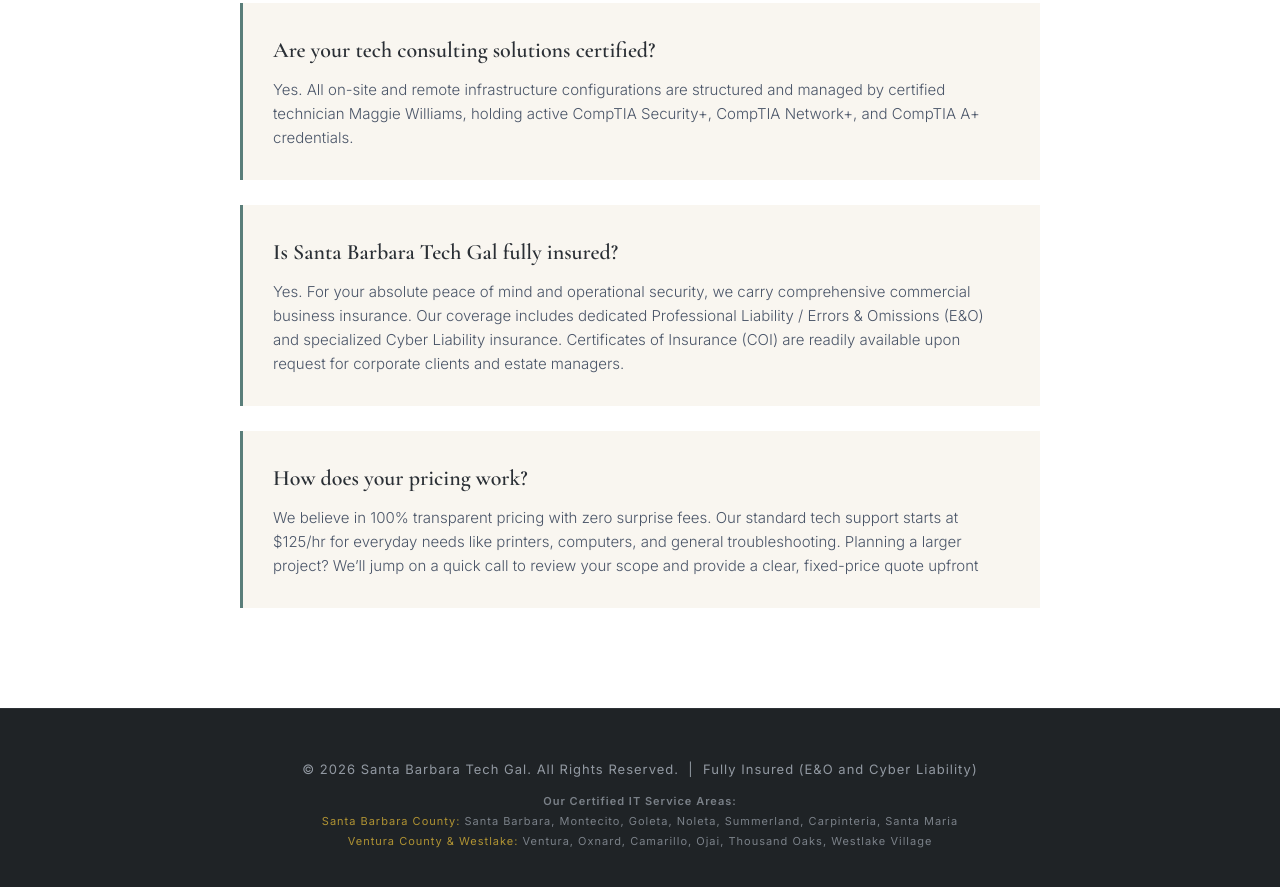
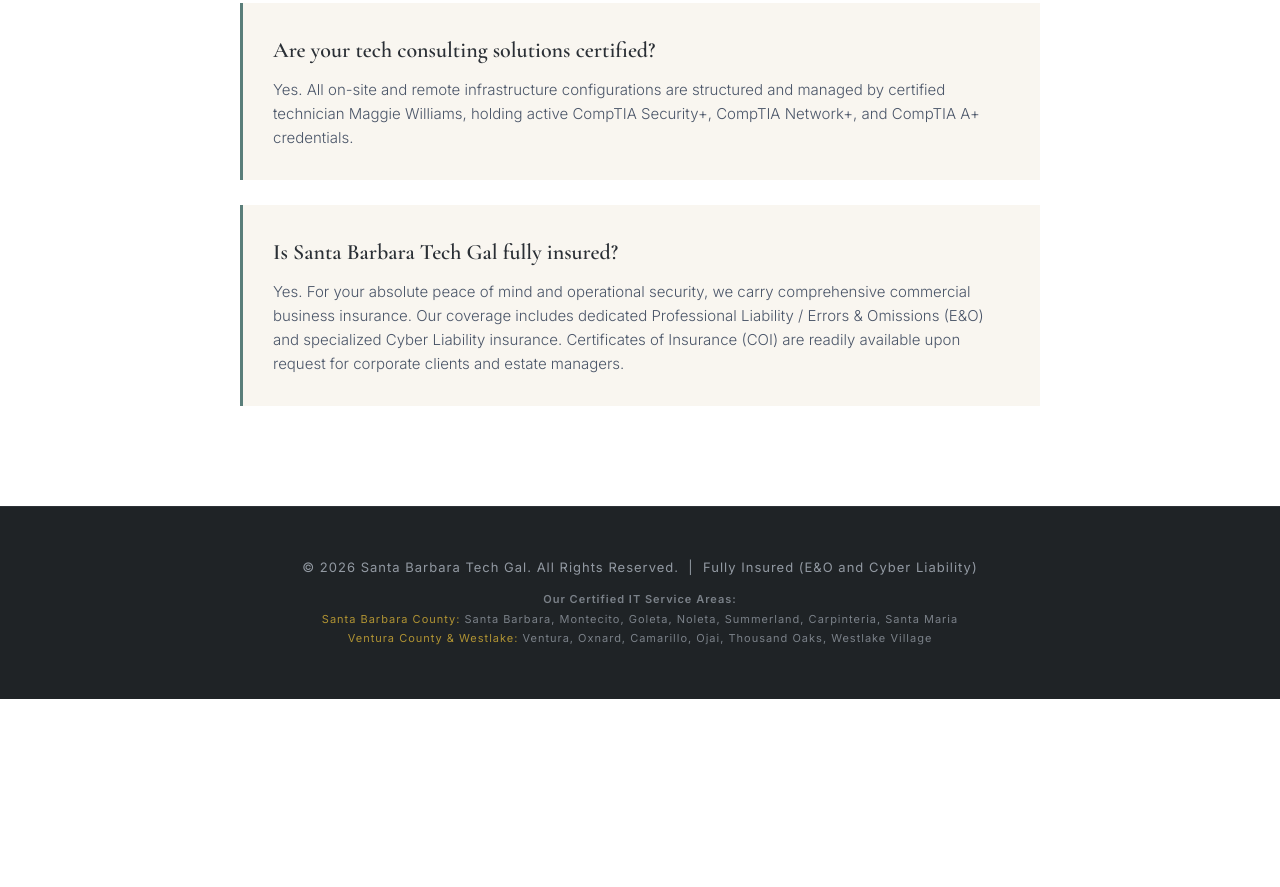
Before and after one commit to maggie537/805Site, a plain HTML site: page index.html in a window 1280 px wide. Shown: the part 6633-7520 px from the top of the page. After the commit the page ends 7332 px from the top, so only its background shows below. Drawn offline with nearby package versions, Linux system fonts and the light colour scheme.

Commit message:
Update index.html
removed pricing

```diff
--- a/index.html
+++ b/index.html
@@ -825,10 +825,6 @@
                     <h3 style="font-family: var(--serif-font); font-size: 22px; margin-bottom: 10px; font-weight: 600;">Is Santa Barbara Tech Gal fully insured?</h3>
                     <p style="font-size: 15px; color: #4A5568; font-weight: 300;">Yes. For your absolute peace of mind and operational security, we carry comprehensive commercial business insurance. Our coverage includes dedicated Professional Liability / Errors & Omissions (E&O) and specialized Cyber Liability insurance. Certificates of Insurance (COI) are readily available upon request for corporate clients and estate managers.</p>
                 </article>
-                <article style="background: var(--montecito-sand); padding: 30px; border-left: 3px solid var(--sea-glass);">
-    <h3 style="font-family: var(--serif-font); font-size: 22px; margin-bottom: 10px; font-weight: 600;">How does your pricing work?</h3>
-    <p style="font-size: 15px; color: #4A5568; font-weight: 300;">We believe in 100% transparent pricing with zero surprise fees. Our standard tech support starts at $125/hr for everyday needs like printers, computers, and general troubleshooting. Planning a larger project? We’ll jump on a quick call to review your scope and provide a clear, fixed-price quote upfront</p>
-</article>
             </div>
         </section>
     </main>
```
